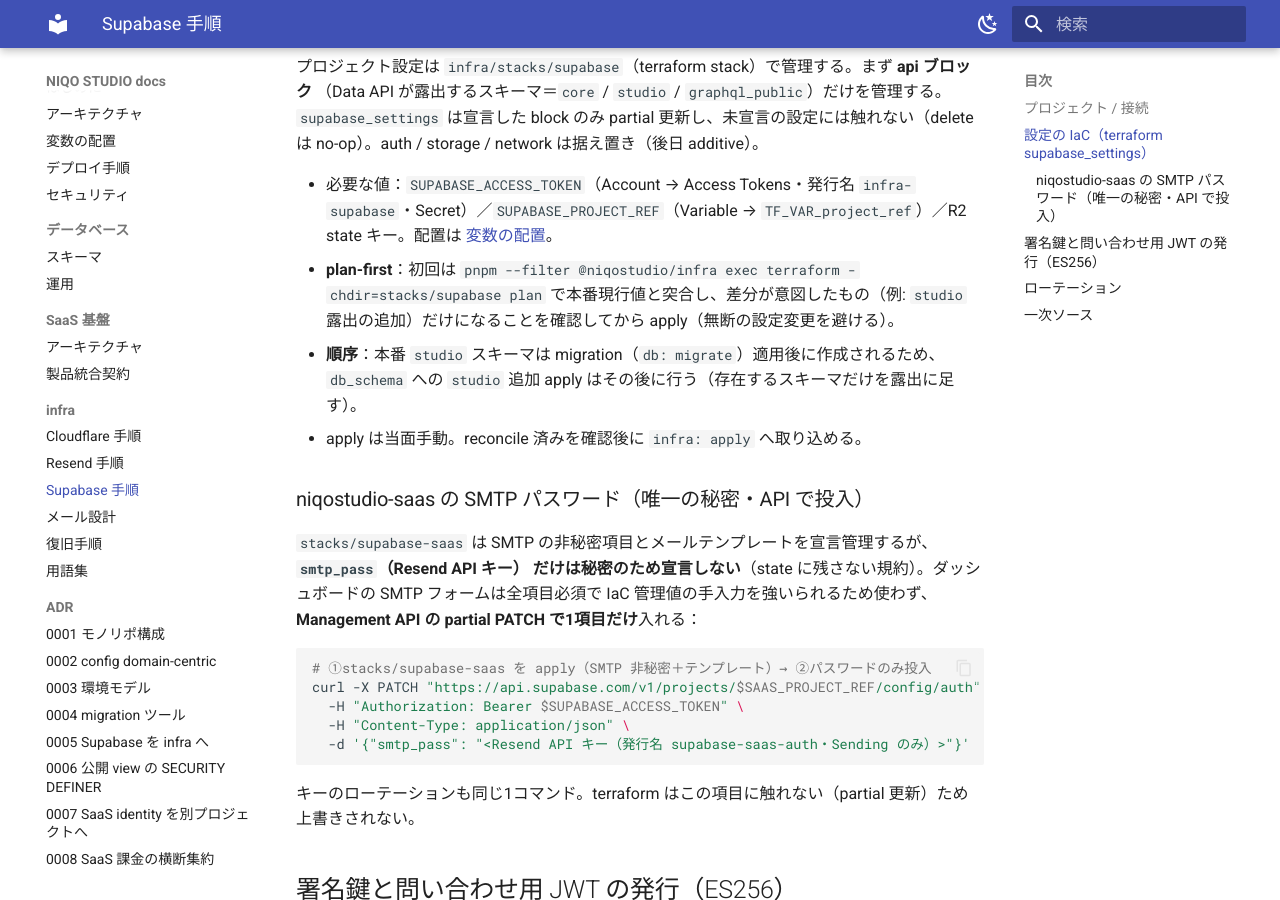
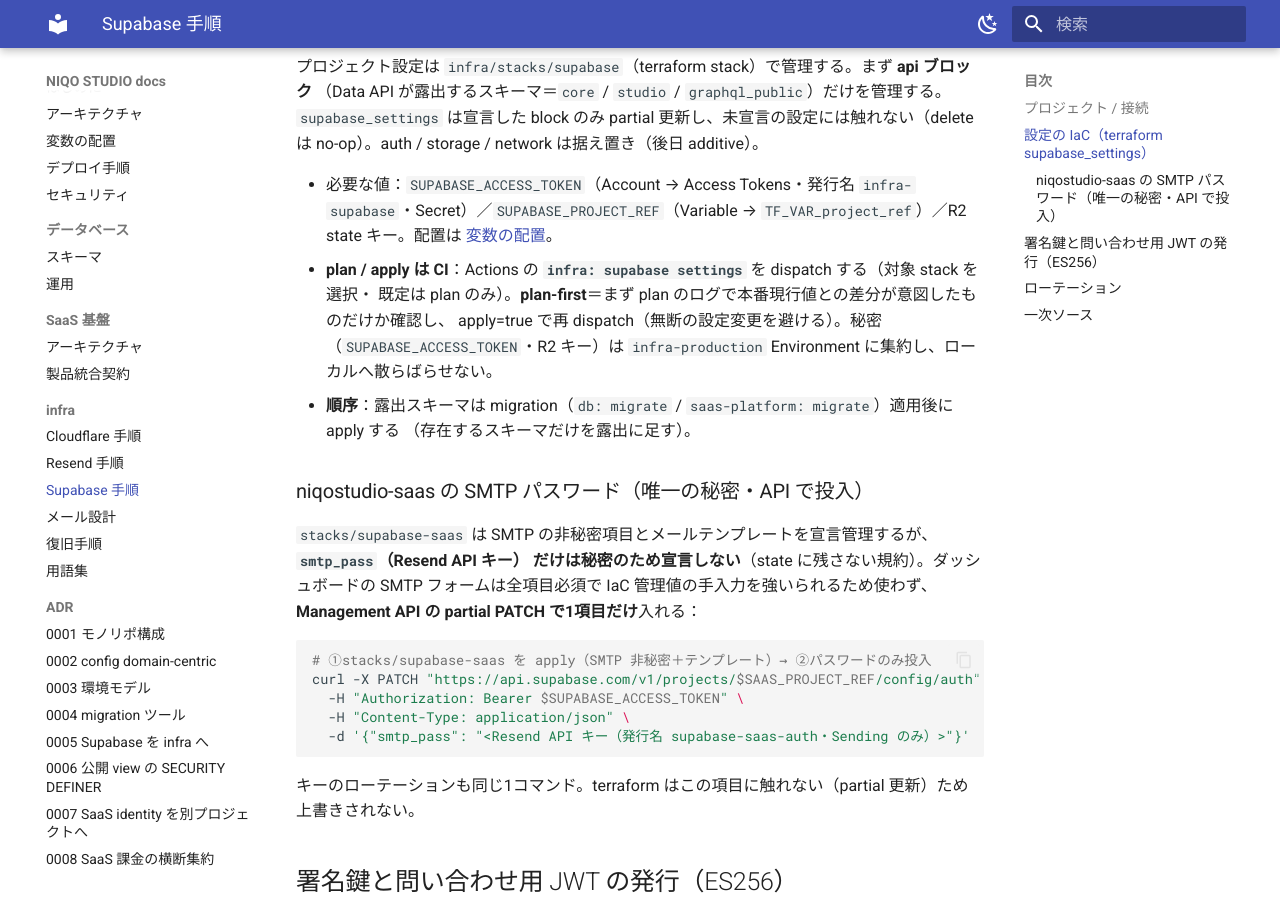
Before and after one commit to niqostudio/niqostudio, an MkDocs documentation site: the page built from docs/infra/supabase.md, in a window 1280 px wide and 900 px high, scrolled down 631 px. Built offline with MkDocs 1.6.1 and Material for MkDocs 9.7.7, drawn with Linux system fonts in a browser that asks for light colours.

Commit message:
ci(infra): supabase settings の plan / apply を承認ゲート付き dispatch に
stacks/supabase（内部）と stacks/supabase-saas の supabase_settings を
Actions から plan-first で適用できるようにする（既定 plan のみ→差分確認→
apply=true で再 dispatch）。秘密は infra-production Environment に集約し、
ローカル env に散らばらせない（ADR 0005 の「CI へ取り込み」の実施）。

```diff
--- a/docs/infra/supabase.md
+++ b/docs/infra/supabase.md
@@ -17,9 +17,12 @@
 block のみ partial 更新し、未宣言の設定には触れない（delete は no-op）。auth / storage / network は据え置き（後日 additive）。
 
 - 必要な値：`SUPABASE_ACCESS_TOKEN`（Account → Access Tokens・発行名 `infra-supabase`・Secret）／`SUPABASE_PROJECT_REF`（Variable → `TF_VAR_project_ref`）／R2 state キー。配置は [変数の配置](../variables.md)。
-- **plan-first**：初回は `pnpm --filter @niqostudio/infra exec terraform -chdir=stacks/supabase plan` で本番現行値と突合し、差分が意図したもの（例: `studio` 露出の追加）だけになることを確認してから apply（無断の設定変更を避ける）。
-- **順序**：本番 `studio` スキーマは migration（`db: migrate`）適用後に作成されるため、`db_schema` への `studio` 追加 apply はその後に行う（存在するスキーマだけを露出に足す）。
-- apply は当面手動。reconcile 済みを確認後に `infra: apply` へ取り込める。
+- **plan / apply は CI**：Actions の **`infra: supabase settings`** を dispatch する（対象 stack を選択・
+  既定は plan のみ）。**plan-first**＝まず plan のログで本番現行値との差分が意図したものだけか確認し、
+  apply=true で再 dispatch（無断の設定変更を避ける）。秘密（`SUPABASE_ACCESS_TOKEN`・R2 キー）は
+  `infra-production` Environment に集約し、ローカルへ散らばらせない。
+- **順序**：露出スキーマは migration（`db: migrate` / `saas-platform: migrate`）適用後に apply する
+  （存在するスキーマだけを露出に足す）。
 
 ### niqostudio-saas の SMTP パスワード（唯一の秘密・API で投入）
 
```
Also changed, not shown: 1 other file.
